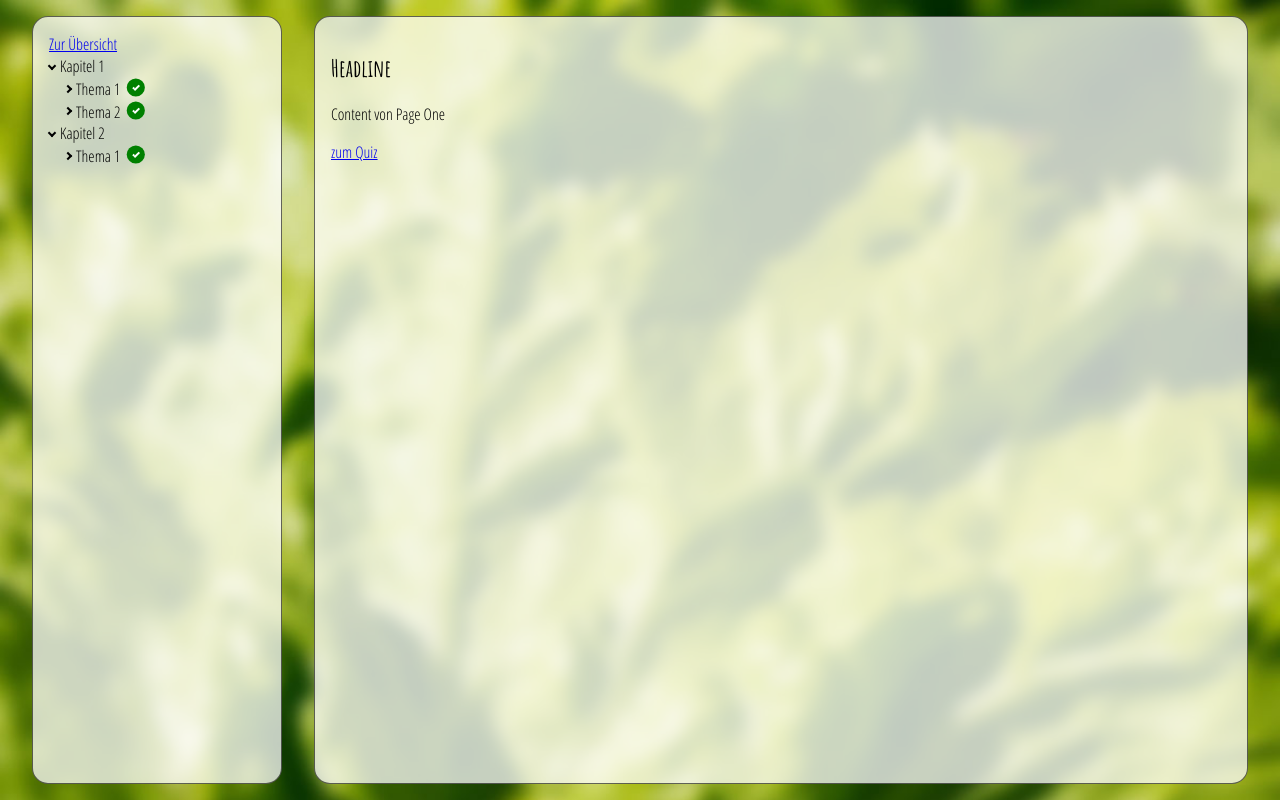
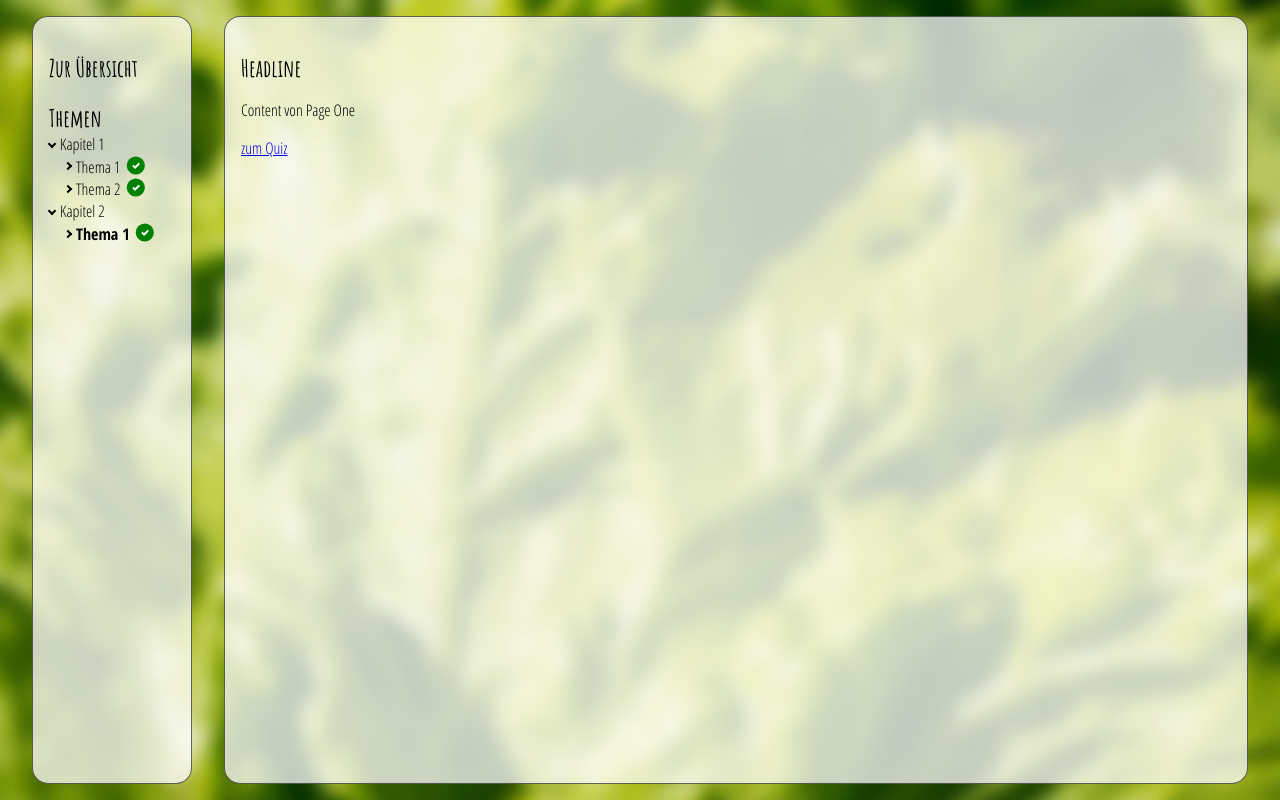
Before and after one commit to mathiasw91/ll-wbt, a React (Create React App) app: page /pagethree in a window 1280 px wide. Built offline with nearby package versions, Linux system fonts and the light colour scheme.

Commit message:
home layout and sidebar active

```diff
--- a/src/components/Home.js
+++ b/src/components/Home.js
@@ -5,12 +5,29 @@ class Home extends React.Component {
 
   render() {
     return (<div id="home">
-      {(this.props.latest.length != 0) && (<div id="latest-themes">
-        Zu letzt bearbeitete Themen:
-        {this.props.latest.map(theme=>(
-          <Link to={theme.path}>{theme.name}</Link>
-        ))}
-      </div>)}
+      <h1>Übersicht</h1>
+      <div id="home-boxes">
+        <div id="home-start">
+          <h2>Einleitung</h2>
+          <p>Eine gesunde und kostengünstige Alternative zum Supermarkteinkauf bietet das eigene Gemüsebeet. Allerdings fehlen vielen hierzu die nötigen Kenntnisse im Gartenbau.<br/>
+            Dieses WBT liefert das nötige Grundwissen, um ein eigenes Gemüsebeet, bestehend aus verschiedenen Nutzpflanzen, zu planen, anzulegen und zu betreiben.<br/>
+            Zur Zielgruppe gehört jeder, der seinen eigenen kleinen Gemüsegarten haben möchte. Es zielt auf Garten-Anfänger ab und setzt deshalb keine Vorkenntnisse im Gartenbau voraus.
+          </p>
+          <p>Im WBT gibt es praktische Lerninhalte, welche parallel zur Arbeit am Beet als Anleitung genutzt werden können, und theoretische Lerninhalte, welche unabhängig bearbeitet werden können.</p>
+          <p>Sie lernen, wie man ein Beet plant und vorbereitet. Dazu gehört die Analyse des Standortes und des Bodens, sowie die Wahl einer passenden Form des Beetes. Außerdem die notwendigen Maßnahmen zur Verbesserung des Bodens.<br/>
+          Sie lernen, ihr Beet anzulegen und zu pflegen. Dazu gehört die Auswahl und Aussaat der Pflanzen, sowie Düngung, Bewässerung und Schädlings- und Unkrautbekämpfung. Außerdem noch die Pflege und Maßnahmen nach der Ernte.<br/>
+          Zusätzlich werden Ihnen Informationen und Hinweise zu ausgewählten gängigen Pflanzen vermittelt.</p>
+        </div>
+        <div id="home-sidebar">
+          <h2>Lernfortschritt</h2>
+          <h2>Letzte Kapitel</h2>
+          {(this.props.latest.length != 0) && (<div id="latest-themes">
+            {this.props.latest.map(theme=>(
+              <Link to={theme.path}>{theme.name}</Link>
+            ))}
+          </div>)}
+        </div>
+      </div>
     </div>)
 
   }
--- a/src/components/Sidebar.js
+++ b/src/components/Sidebar.js
@@ -1,12 +1,13 @@
 import React from "react"
-import { BrowserRouter as Router, Route, Link } from "react-router-dom"
+import { BrowserRouter as Router, Route, Link, NavLink } from "react-router-dom"
 
 class Sidebar extends React.Component {
 
   render() {
     return (<aside id="sidebar">
-      <Link to="/home">Zur Übersicht</Link>
+      <h2><Link to="/home">Zur Übersicht</Link></h2>
     	<div id="sidebar-navigation">
+    	<h2>Themen</h2>
         {this.props.chapters.map((chapter, index) =>
           <Chapter data={chapter} clickhandler={this.props.chapterClicked} index={index}/>
         )}
@@ -25,14 +26,14 @@ function Chapter(props) {
 }
 
 function Theme(props) {
-  return (<Link to={props.data.path} className="sidebar-theme">{props.data.name}<Checkmark/></Link>)
+  return (<NavLink exact={true} to={props.data.path} activeClassName="active" className="sidebar-theme">{props.data.name}<Checkmark/></NavLink>)
 }
 
 function Checkmark() {
-  return (<span class="checkmark">
-    <div class="checkmark_circle"></div>
-    <div class="checkmark_stem"></div>
-    <div class="checkmark_kick"></div>
+  return (<span className="checkmark">
+    <div className="checkmark_circle"></div>
+    <div className="checkmark_stem"></div>
+    <div className="checkmark_kick"></div>
 </span>)
 }
 
--- a/src/index.css
+++ b/src/index.css
@@ -1,4 +1,4 @@
-@import url('https://fonts.googleapis.com/css?family=Amatic+SC:700|Open+Sans+Condensed:300');
+@import url('https://fonts.googleapis.com/css?family=Amatic+SC:700|Open+Sans+Condensed:300,700');
 
 html {
   height: 100%;
@@ -26,8 +26,9 @@ body {
 }
 
 aside#sidebar {
-  flex-basis: 250px;
+  flex-basis: auto;
   flex-grow: 0;
+  min-width: 10em;
   margin: 0 1em;
   padding: 1em;
   border-radius: 1em;
@@ -49,7 +50,7 @@ div#content-wrapper {
   height: 100%;
 }
 
-#sidebar-navigation a {
+#sidebar a {
   display: block;
   color: black;
   text-decoration: none; /* no underline */
@@ -65,8 +66,13 @@ a.sidebar-theme {
   padding-left: 1em;
 }
 
+a.sidebar-theme.active {
+  font-weight: 700;
+}
+
 h1, h2, h3, h4, h5, h6 {
   font-family: 'Amatic SC', cursive;
+  margin-bottom: 0;
 }
 
 /* arrows for sidebar */
@@ -199,3 +205,26 @@ h1, h2, h3, h4, h5, h6 {
     left:0.6em;
     top:0.85em;
 }
+
+#home p {
+  margin-top: 0.3em;
+}
+
+#home-boxes {
+  display: flex;
+}
+
+#home #home-start {
+  flex-grow: 1;
+  padding-right: 1em;
+}
+
+#home #home-sidebar {
+  flex-grow: 0;
+  flex-basis: auto;
+  min-width: 12em;
+}
+
+#latest-themes > a {
+  display: block;
+}
```
